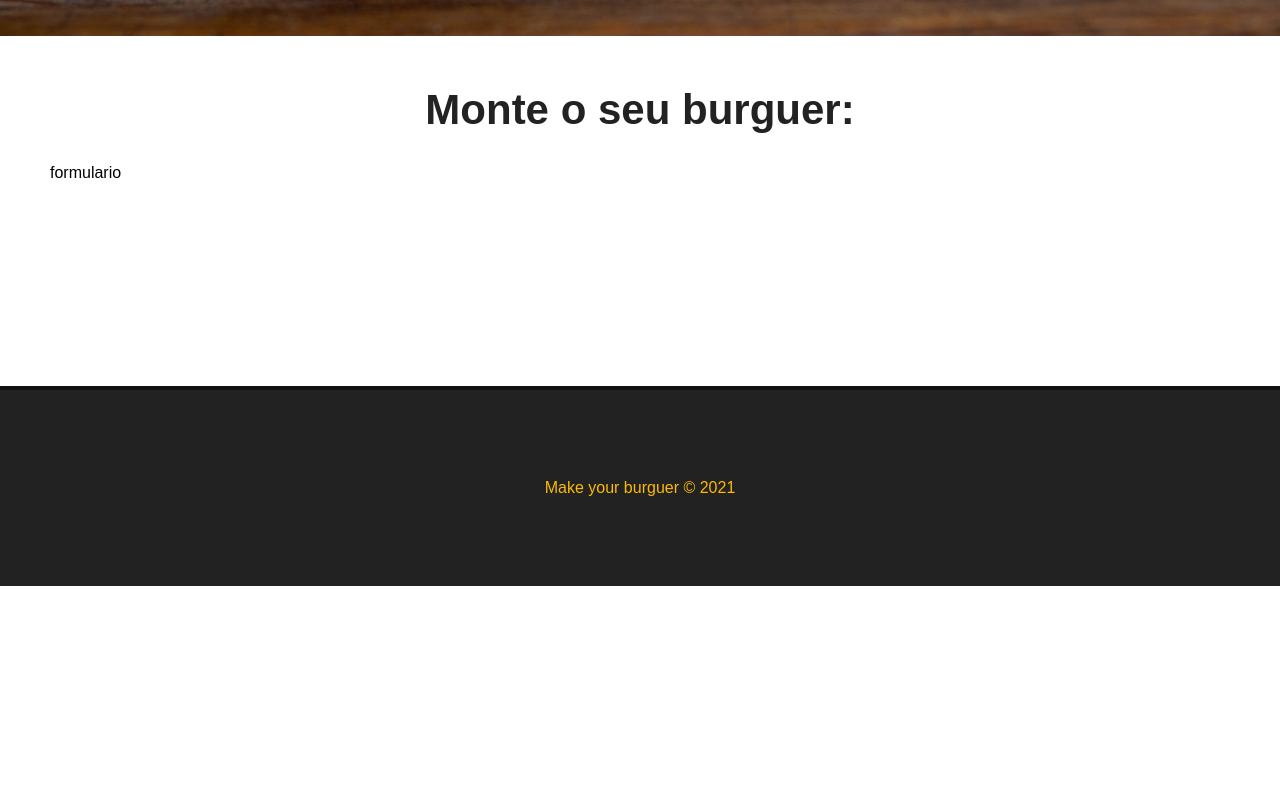
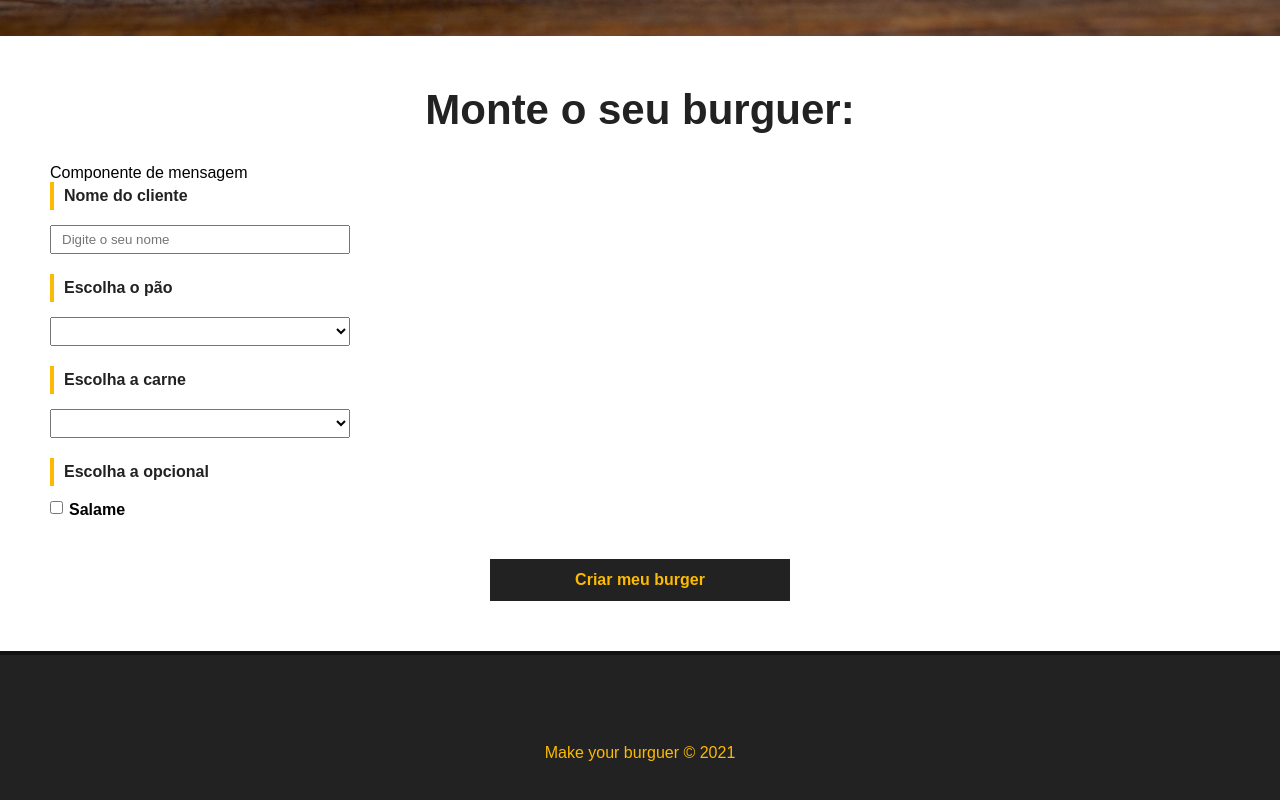
Before and after one commit to matheusrosmano/make-your-burguer, a Vue app: page / in a window 1280 px wide. Shown: the part 542-1342 px from the top of the page. Before the commit the page ends 1128 px from the top, so only its background shows below. Built offline with nearby package versions, Linux system fonts and the light colour scheme.

Commit message:
Cria form

```diff
--- /dev/null
+++ b/src/components/BurguerForm.vue
@@ -0,0 +1,102 @@
+<template>
+    <div>
+        <p>Componente de mensagem</p>
+        <div>
+            <form id="form-burguer">
+                <div class="input-container">
+                    <label for="nome">Nome do cliente</label>
+                    <input type="text" name="nome" id="nome" v-model="nome" placeholder="Digite o seu nome">
+                </div>
+                <div class="input-container">
+                    <label for="pao">Escolha o pão</label>
+                    <select name="pao" id="pao" v-model="pao">
+                        <option value=""></option>
+                        <option value="Integral">Integral</option>
+                    </select>
+                </div>
+                <div class="input-container" id="opcional-container">
+                    <label for="carne">Escolha a carne</label>
+                    <select name="carne" id="carne" v-model="carne">
+                        <option value=""></option>
+                        <option value="Integral">Integral</option>
+                    </select>
+                </div>
+                <div class="input-container">
+                    <label for="opcional" id="opcional-title">Escolha a opcional</label>
+                    <div class="checkbox-container">
+                        <input type="checkbox" name="opcional" v-model="opcional" value="Salame">
+                        <span>Salame</span>
+                    </div>
+                </div>
+                <div class="input-container">
+                    <input type="submit" class="submit-btn" value="Criar meu burger">
+                </div>
+            </form>
+        </div>
+    </div>
+</template>
+
+<script>
+export default {
+    name: 'BurguerForm',
+}
+</script>
+
+<style scoped>
+  #burger-form {
+    max-width: 400px;
+    margin: 0 auto;
+  }
+  .input-container {
+    display: flex;
+    flex-direction: column;
+    margin-bottom: 20px;
+  }
+  label {
+    font-weight: bold;
+    margin-bottom: 15px;
+    color: #222;;
+    padding: 5px 10px;
+    border-left: 4px solid #fcba03;
+  }
+  input, select {
+    padding: 5px 10px;
+    width: 300px;
+  }
+  #opcionais-container {
+    flex-direction: row;
+    flex-wrap: wrap;
+  }
+  #opcionais-title {
+    width: 100%;
+  }
+  .checkbox-container {
+    display: flex;
+    align-items: flex-start;
+    width: 50%;
+    margin-bottom: 20px;
+  }
+  .checkbox-container span,
+  .checkbox-container input {
+    width: auto;
+  }
+  .checkbox-container span {
+    margin-left: 6px;
+    font-weight: bold;
+  }
+  .submit-btn {
+    background-color: #222;
+    color:#fcba03;
+    font-weight: bold;
+    border: 2px solid #222;
+    padding: 10px;
+    font-size: 16px;
+    margin: 0 auto;
+    cursor: pointer;
+    transition: .5s;
+  }
+  .submit-btn:hover {
+    background-color: transparent;
+    color: #222;
+  }
+</style>
--- a/src/views/Home.vue
+++ b/src/views/Home.vue
@@ -2,17 +2,19 @@
   <Banner />
   <div class="main-container">
     <h1>Monte o seu burguer:</h1>
-    <p>formulario</p>
+    <BurguerForm/>
   </div>
 </template>
 
 <script>
 import Banner from '../components/Banner.vue'
+import BurguerForm from '../components/BurguerForm.vue'
 
 export default {
   name: 'Home',
   components: {
     Banner,
+    BurguerForm,
   },
 }
 </script>
```
